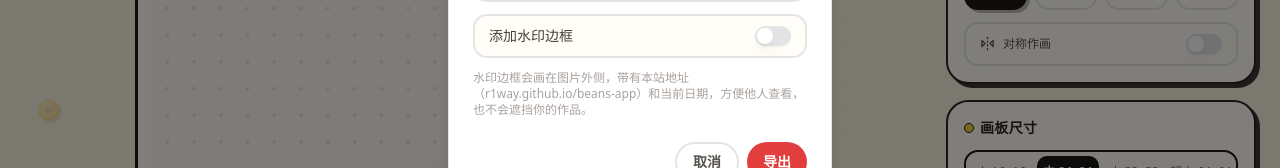
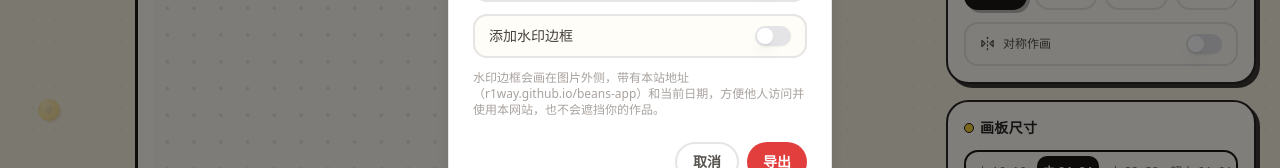
Before and after one commit to r1Way/beans-app, a React (Vite) app: page / in a window 1280 px wide. Both pictures are taken after a click on the button "导出". Shown: the part 365-533 px from the top of the page. Built offline with nearby package versions, Linux system fonts and the light colour scheme; a web font is replaced by a local one.

Commit message:
chore: tweak watermark description wording

```diff
--- a/src/App.tsx
+++ b/src/App.tsx
@@ -726,7 +726,7 @@ export default function App() {
                 <Switch checked={exportWatermark} onCheckedChange={setExportWatermark} />
               </label>
               <p className="text-xs text-stone-400">
-                水印边框会画在图片外侧，带有本站地址（r1way.github.io/beans-app）和当前日期，方便他人查看，也不会遮挡你的作品。
+                水印边框会画在图片外侧，带有本站地址（r1way.github.io/beans-app）和当前日期，方便他人访问并使用本网站，也不会遮挡你的作品。
               </p>
             </div>
             <DialogFooter>
```
